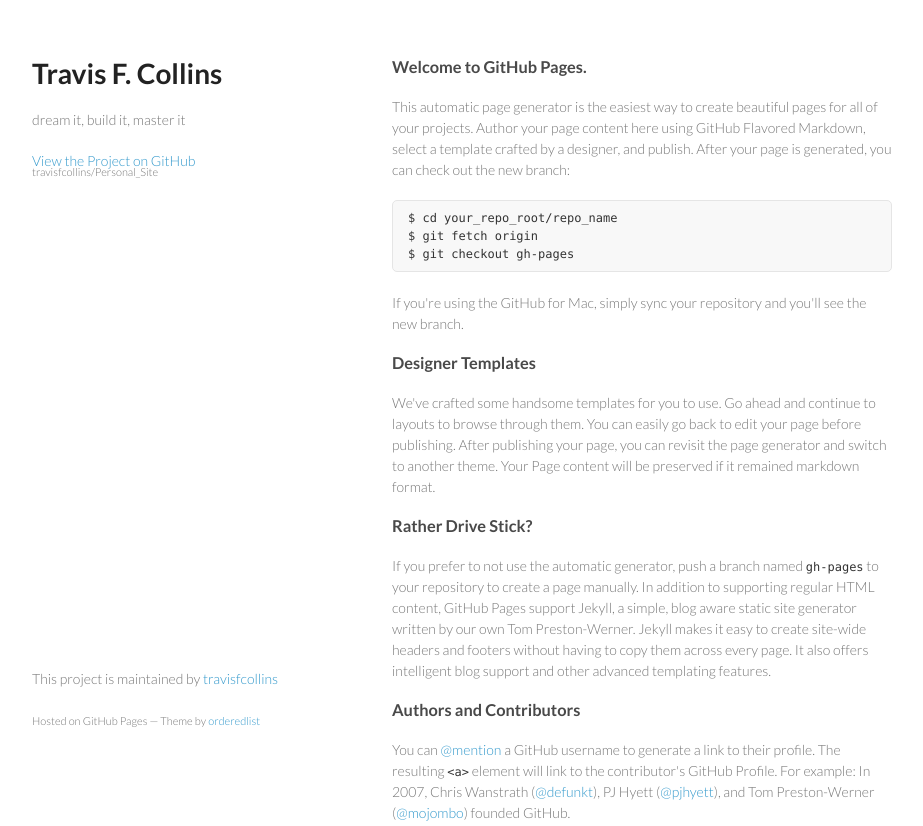
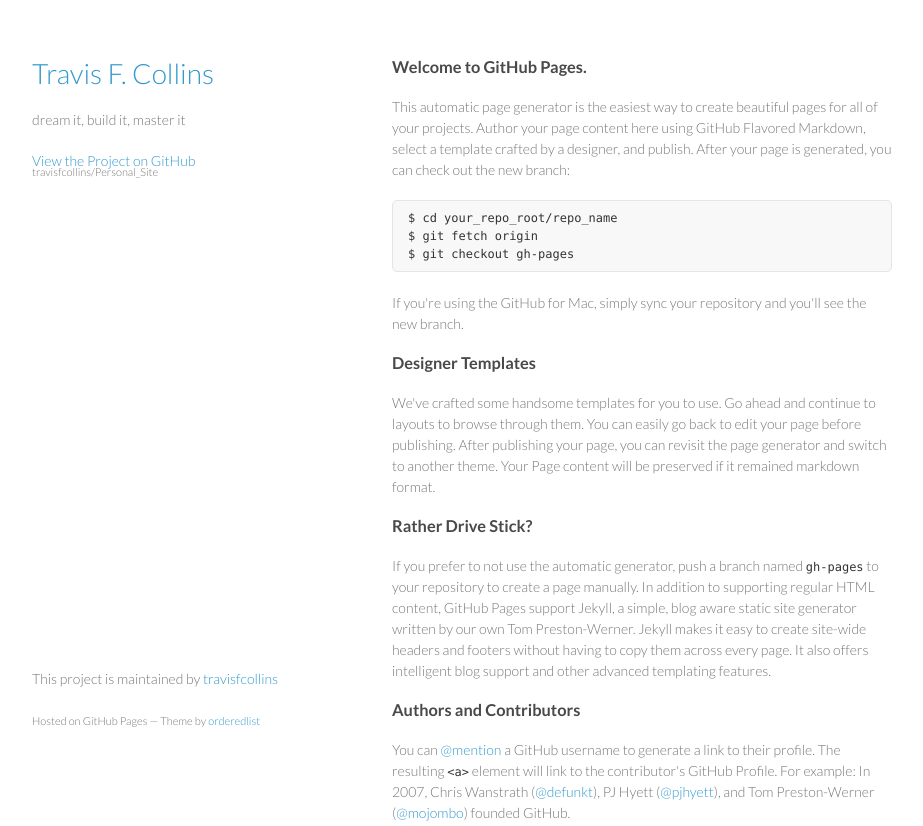
Before and after one commit to tfcollins/Personal_Site, a plain HTML site: page info.html in a window 1280 px wide. Shown: the top 826 px of the page, without its empty margins (178-1101 px from the left). Drawn offline with Linux system fonts and the light colour scheme.

Commit message:
Update info.html

```diff
--- a/info.html
+++ b/info.html
@@ -15,7 +15,7 @@
   <body>
     <div class="wrapper">
       <header>
-        <h1>Travis F. Collins</h1>
+        <h1><a href="http://travisfcollins.com">Travis F. Collins</h1></a>
         <p>dream it, build it, master it</p>
         <p class="view"><a href="https://github.com/travisfcollins/Personal_Site">View the Project on GitHub <small>travisfcollins/Personal_Site</small></a></p>
         <!--<ul>
```
